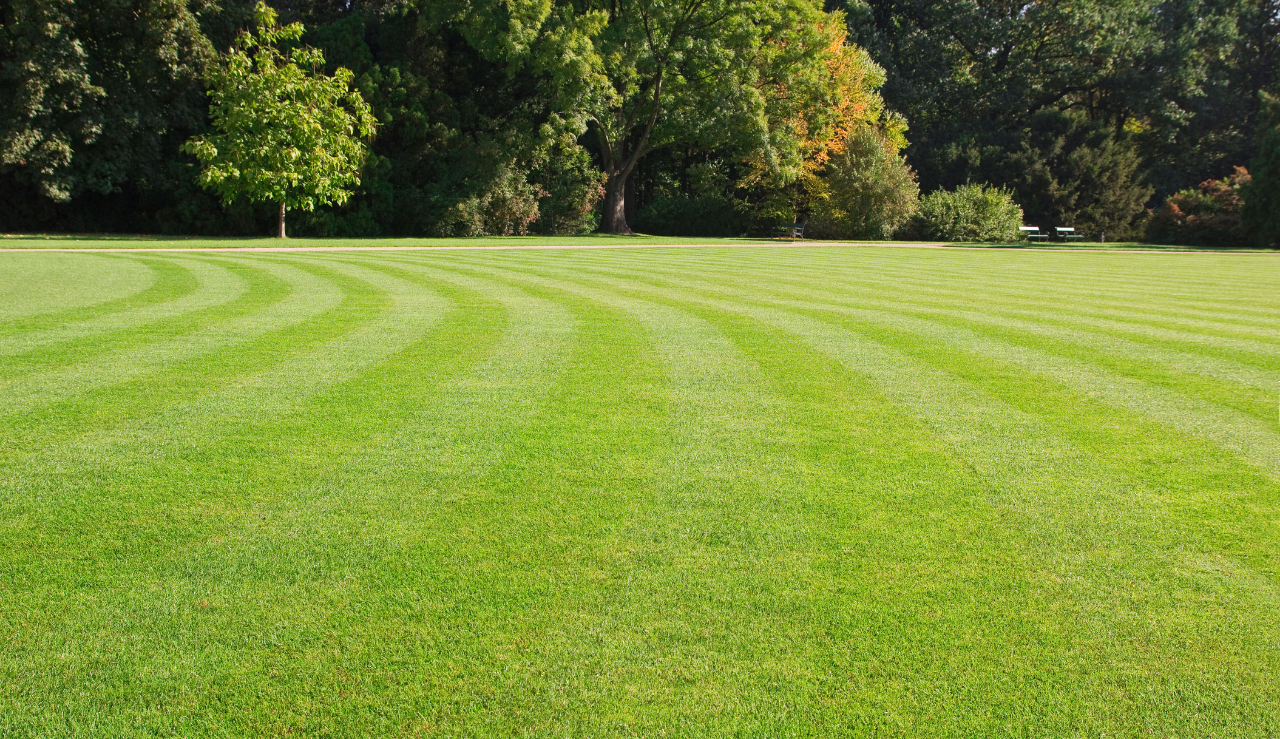
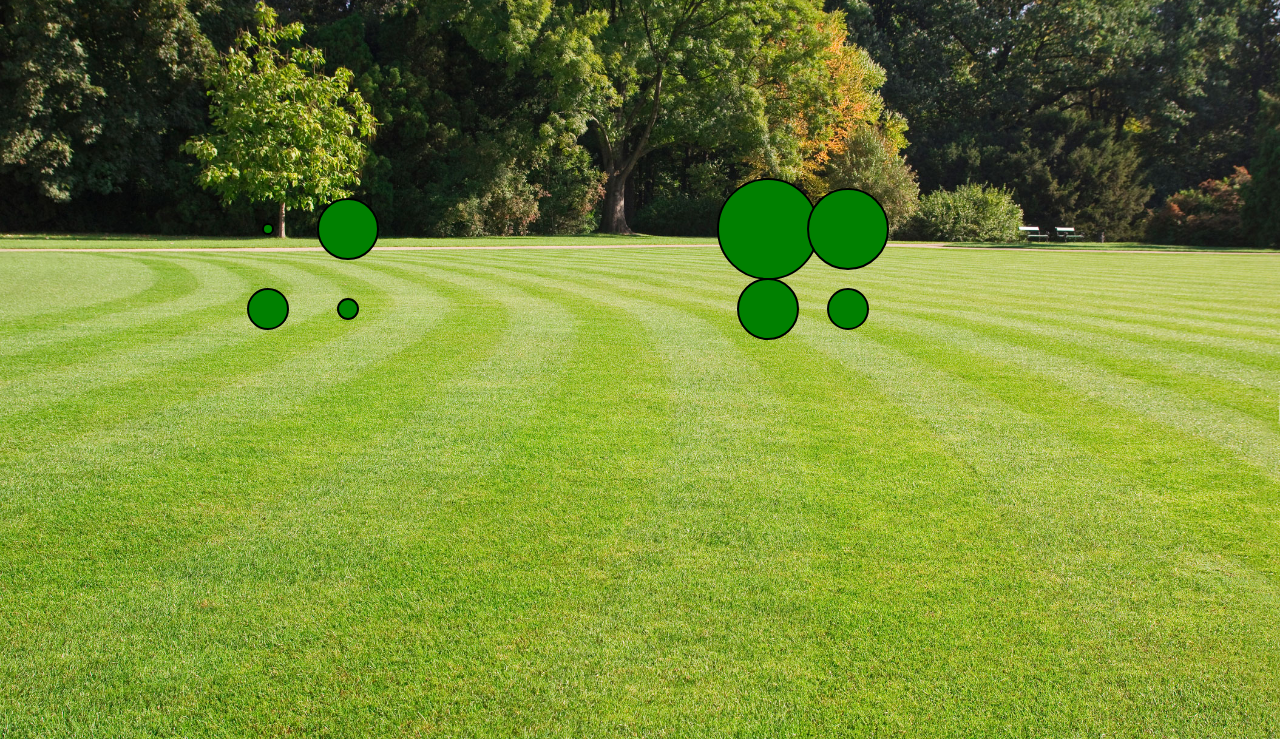
Before and after one commit to lucadisimone/infovis_romaTre, a plain HTML site: page index.html in a window 1280 px wide. Shown: the part 61-800 px from the top of the page. Drawn offline with Linux system fonts and the light colour scheme.

Commit message:
Update index.html

```diff
--- a/index.html
+++ b/index.html
@@ -11,7 +11,7 @@
 
 <body>
   <h1> Abbiamo 10 quadrifogli nel prato!</h1>
-  <script src="js/fishes.js"></script>
+  <script src="js/clovers.js"></script>
 </body>
 
 </html>
```
